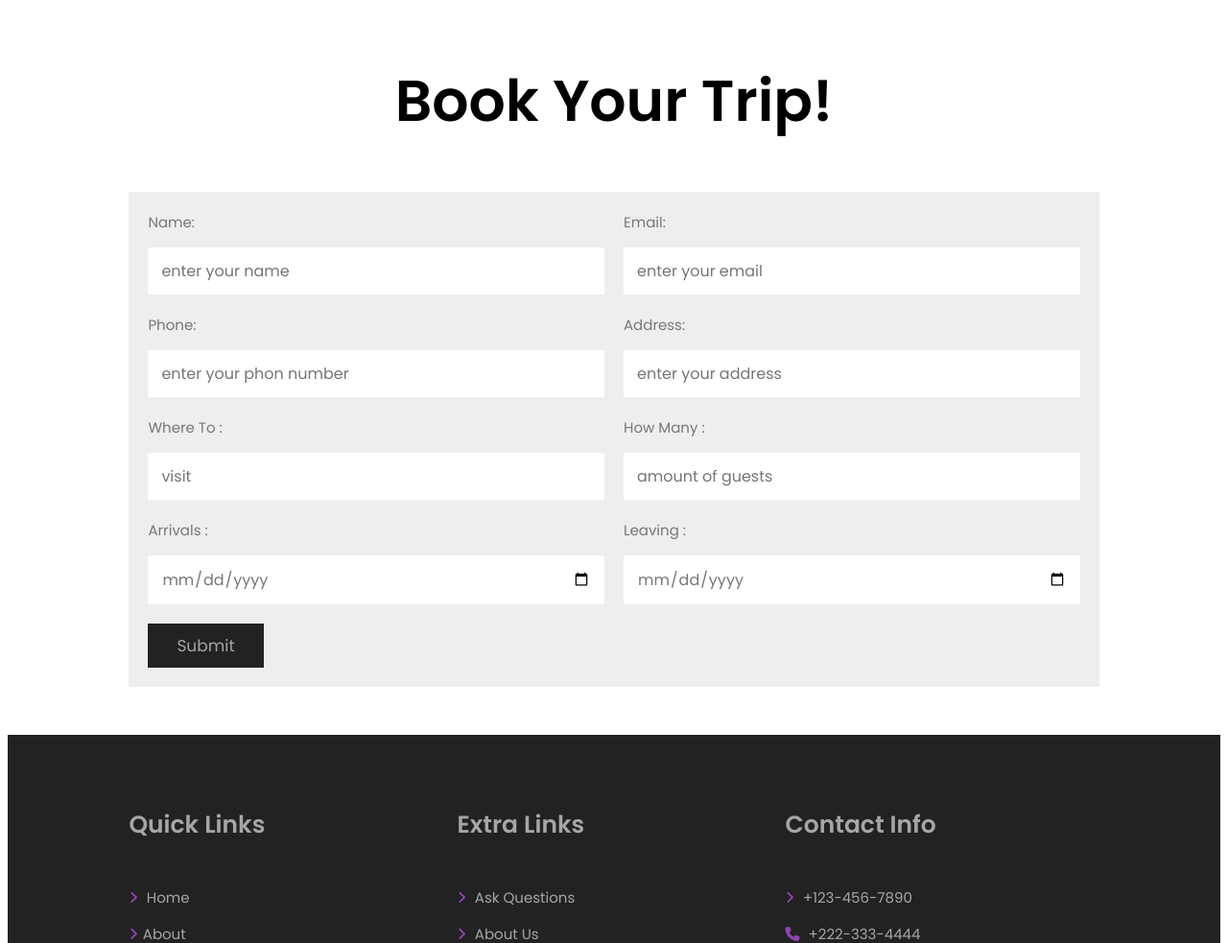
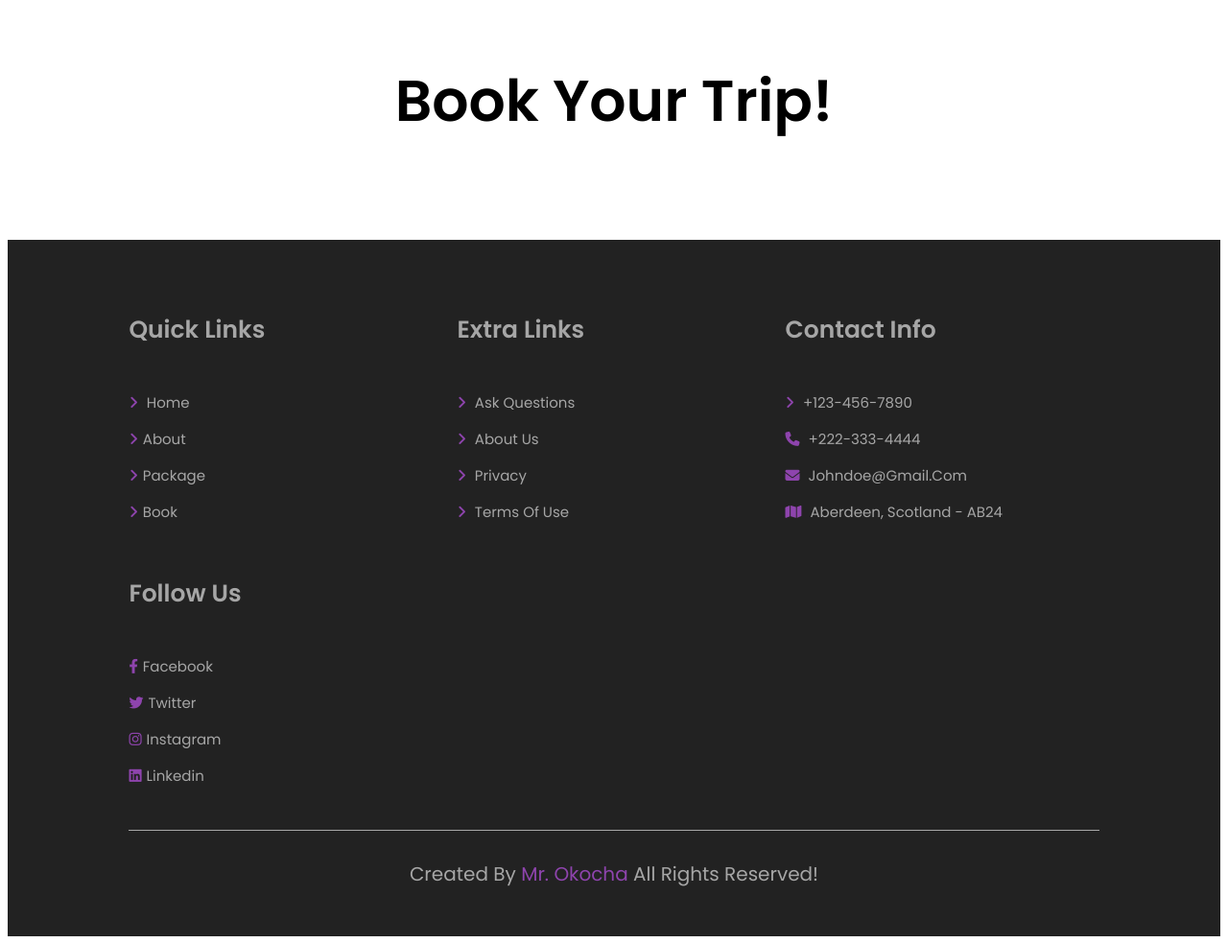
Before and after one commit to Mrcream007/Port1, a PHP site: page /book.php in a window 1280 px wide. Shown: the part 660-1643 px from the top of the page at 96% size. Run offline with PHP 8.4, Linux system fonts and the light colour scheme.

Commit message:
login visibility for booking page

```diff
--- a/book.php
+++ b/book.php
@@ -76,7 +76,10 @@ if (isset($_SESSION['brend_id'])) {
 
             <h1 class="heading-title">book your trip!</h1>
 
-            <form action="book_form.php" method="post" class="book-form">
+
+            <?php
+            if (isset($brend)){
+            echo '<form action="book_form.php" method="post" class="book-form">
                 <div class="flex">
                     <div class="inputBox">
                         <span>name: </span>
@@ -112,8 +115,10 @@ if (isset($_SESSION['brend_id'])) {
                     </div>
                 </div>
 
-                <input type="submit" value="submit" class="btn" name="send">
+                <input type="submit" value="submit" class="btn" name="send">';
+            }
 
+                ?>
             </form>
 
         </section>
```
